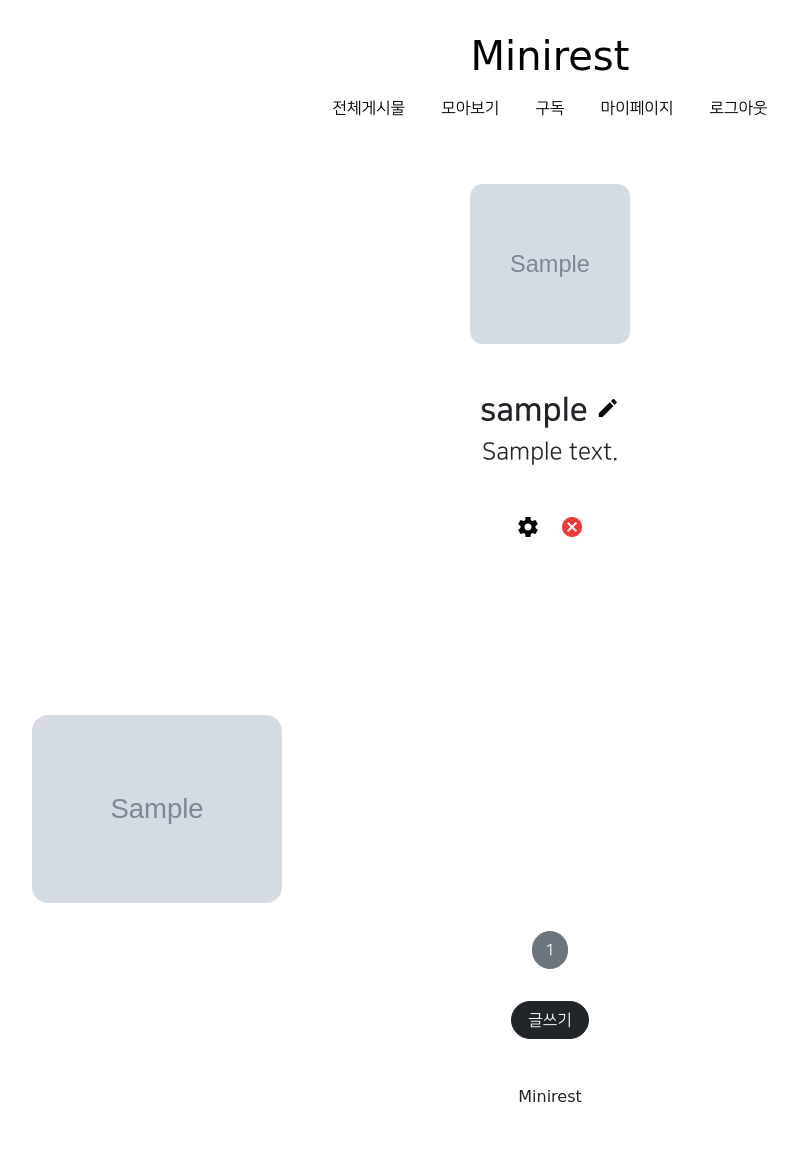
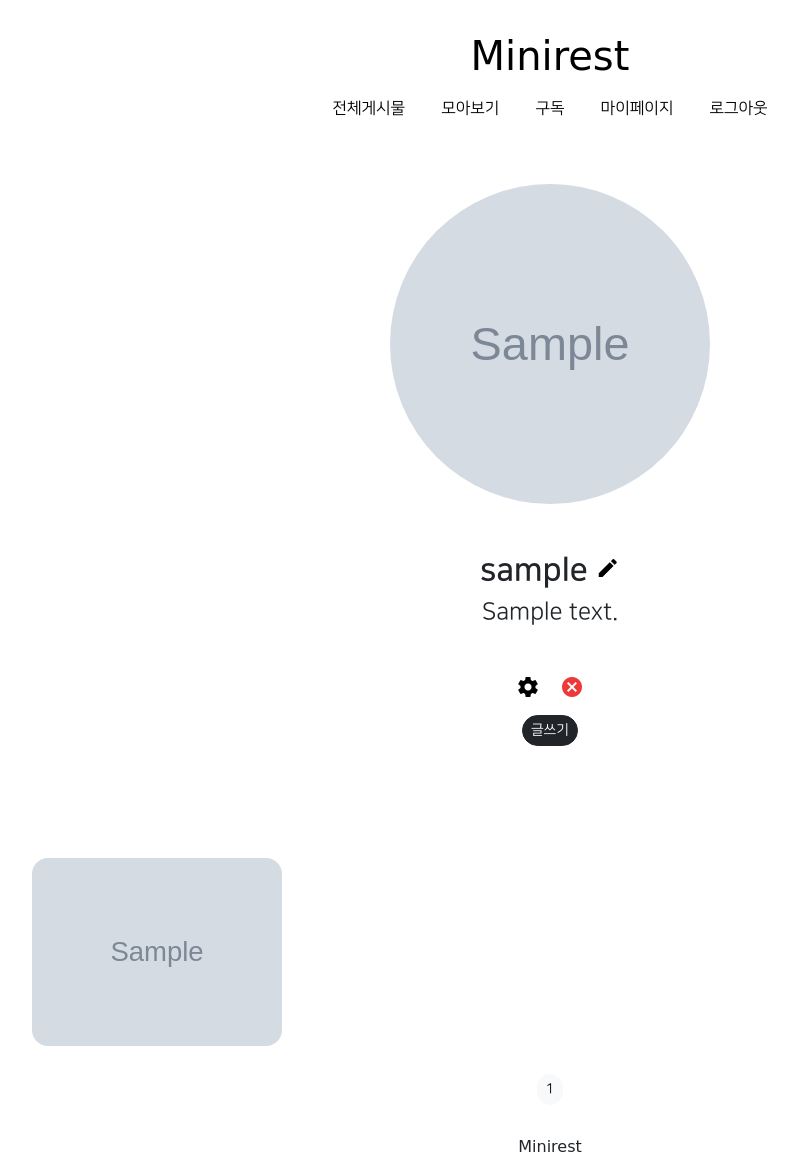
Before and after one commit to kidsage/minirest, a Django app: page /accounts/detail/1 in a window 1280 px wide. Shown: the whole page, without its empty margins (90-888 px from the left). Before the commit the page ends 1102 px from the top, so only its background shows below. Run offline with Django 4.2, Linux system fonts and the light colour scheme; a user stored in the database is signed in; tables that the repository leaves empty hold one stand-in row (values such as "Sample post"); grey boxes marked "Sample" are stand-in pictures; some libraries are stand-ins or nearby versions; some web fonts are replaced.

Commit message:
8/15 hmmm

```diff
--- a/accountapp/templates/accountapp/detail.html
+++ b/accountapp/templates/accountapp/detail.html
@@ -2,56 +2,33 @@
 {% load django_bootstrap5 %}
 
 {% block content %}
-
     <div>
         <div style="text-align: center; max-width: 700px; margin: 4rem auto;">
             {% if target_user.profile %}
-            <img src="{{ target_user.profile.image.url }}" alt="" style="height: 10rem; width: 10rem; border-radius: .8rem; margin-bottom: 3rem; object-fit: cover;">
+            <img src="{{ target_user.profile.image.url }}" alt="" style="height: 20rem; width: 20rem; border-radius: 10rem; margin-bottom: 3rem; object-fit: cover;">
             <h2 style="font-family: 'NanumSquareB';">
                 {{ target_user.profile.nickname }}
-                    {% if target_user == user %}
-                    <a class="material-icons"
-                       href="{% url 'profileapp:update' pk=target_user.profile.pk %}">
-                        edit
-                    </a>
-                    {% endif %}
+                {% if target_user == user %}
+                <a class="material-icons" href="{% url 'profileapp:update' pk=target_user.profile.pk %}">edit</a>
+                {% endif %}
             </h2>
-            <h4 style="margin-bottom: 3rem;">
-                {{ target_user.profile.message }}
-            </h4>
+            <h4 style="margin-bottom: 3rem;">{{ target_user.profile.message }}</h4>
             {% else %}
                 {% if target_user == user %}
-                    <h2 style="font-family: 'NanumSquareB';">
-                        프로필을 만들어주세요
-                    </h2>
-                    <br>
-                    <a class="material-icons" style="margin-right: 1rem;" href="{% url 'profileapp:create' %}">
-                        <p>personadd</p>
-                    </a>
+                    <h2 style="font-family: 'NanumSquareB';">프로필을 만들어주세요</h2>
+                    <a class="material-icons" style="margin-right: 1rem;" href="{% url 'profileapp:create' %}"><p>personadd</p></a>
                 {% else %}
                     <h2>닉네임을 설정하지 않은 유저입니다</h2>
                 {% endif %}
-
             {% endif %}
-
             {% if target_user == user %}
-            <a class="material-icons" style="margin-right: 1rem;" href="{% url 'accountapp:update' pk=user.pk %}">
-                <p>
-                    settings
-                </p>
+            <a class="material-icons" style="margin-right: 1rem;" href="{% url 'accountapp:update' pk=user.pk %}"><p>settings</p>
             </a>
-            <a class="material-icons" style="color: #EF3838;" href="{% url 'accountapp:delete' pk=user.pk %}">
-                <p>
-                    cancel
-                </p>
-            </a>
+            <a class="material-icons" style="color: #EF3838;" href="{% url 'accountapp:delete' pk=user.pk %}"><p>cancel</p>
+            </a><br>
+            <a href="{% url 'articleapp:create' %}" class="btn btn-dark btn-sm rounded-pill">글쓰기</a>
             {% endif %}
-        </div>
-
-        <br><br><br><br>
-        <div>
-            {% include 'snippets/list_fragment.html' with article_list=object_list %}
-        </div>
+        </div><br><br>
+        <div>{% include 'snippets/list_fragment.html' with article_list=object_list %}</div>
     </div>
-
 {% endblock %}
--- a/templates/snippets/list_fragment.html
+++ b/templates/snippets/list_fragment.html
@@ -41,9 +41,3 @@
     {% endif %}
 
     {% include 'snippets/pagination.html' with page_obj=page_obj %}
-
-    <div style="text-align: center;">
-        <a href="{% url 'articleapp:create' %}" class="btn btn-dark rounded-pill px-3 mt-3 mb-3">
-            글쓰기
-        </a>
-    </div>
--- a/templates/snippets/pagination.html
+++ b/templates/snippets/pagination.html
@@ -4,20 +4,20 @@
     <!-- 어떤 페이지에서 불러와도 get parameter만 적용할 수 있도록 수정 -->
     <!-- <a href="{% url 'articleapp:list' %}?page={{ page_obj.previous_page_number }}" -->
     <a href="?page={{ page_obj.previous_page_number }}"
-       class="btn btn-secondary rounded-pill">
+       class="btn btn-light btn-sm rounded-pill">
        {{ page_obj.previous_page_number }}
     </a>
     {% endif %}
     <!-- <a href="{% url 'articleapp:list' %}?page={{ page_obj.number }}" -->
     <a href="?page={{ page_obj.number }}"
-       class="btn btn-secondary rounded-pill">
+       class="btn btn-light btn-sm rounded-pill">
        {{ page_obj.number }}
     </a>
     <!-- 현재 페이지에서 다음 페이지를 확인 -->
     {% if page_obj.has_next %}
     <!-- <a href="{% url 'articleapp:list' %}?page={{ page_obj.next_page_number }}" -->
     <a href="?page={{ page_obj.next_page_number }}"
-       class="btn btn-secondary rounded-pill">
+       class="btn btn-light btn-sm rounded-pill">
        {{ page_obj.next_page_number }}
     </a>
     {% endif %}
```
Also changed, not shown: articleapp/templates/articleapp/detail.html (+22 -33 lines).
